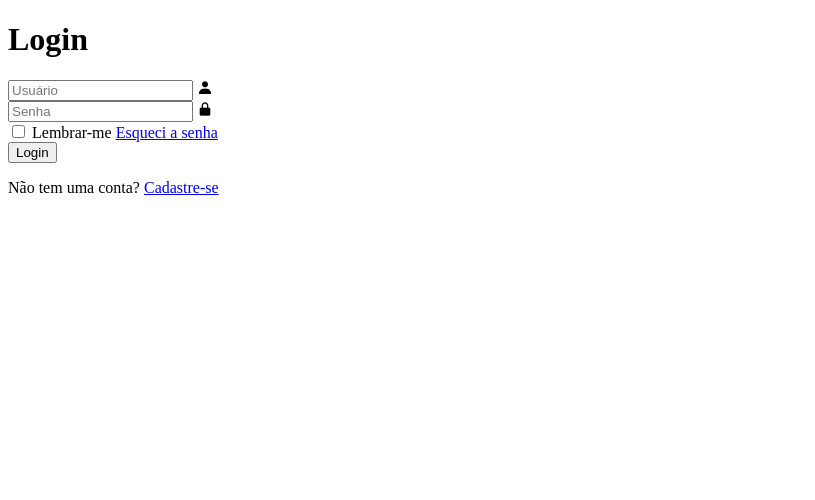
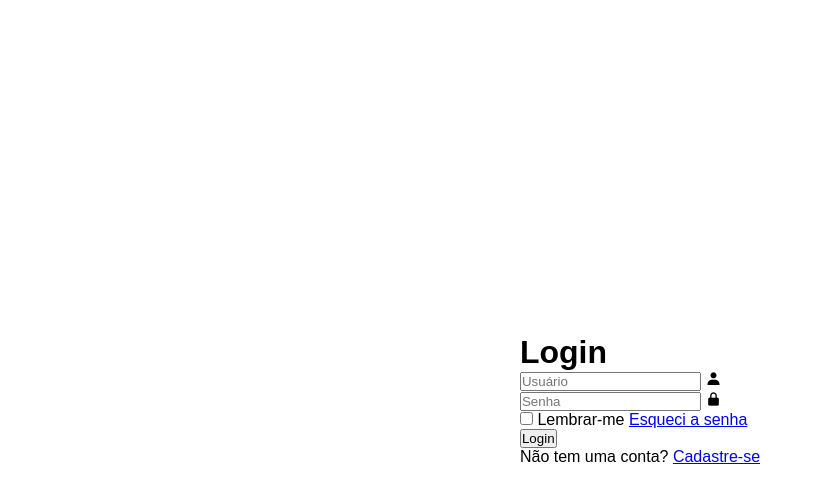
Before and after one commit to PedroHenrrique17/cleanozo-higienizacao, a plain HTML site: page login.html in a window 1280 px wide. Shown: the whole page, without its empty margins (0-815 px from the left). Drawn offline with nearby package versions, Linux system fonts and the light colour scheme.

Commit message:
feat: att

```diff
--- a/css/style.css
+++ b/css/style.css
@@ -146,3 +146,10 @@
     text-align: center;
 
 }
+
+.bodylogin {
+    display: flex;
+    justify-content: center;
+    align-items: center;
+    min-height: 100vh;
+}
--- a/login.html
+++ b/login.html
@@ -5,10 +5,11 @@
     <meta charset="UTF-8">
     <meta name="viewport" content="width=device-width, initial-scale=1.0">
     <link rel="stylesheet" href='https://unpkg.com/boxicons@2.1.4/css/boxicons.min.css'>
+    <link rel="stylesheet" href="css/style.css">
     <title>Página de Login</title>
 </head>
 
-<body>
+<body class="bodylogin">
     <div class="containerLogin">
         <form>
             <h1>Login</h1>
```
